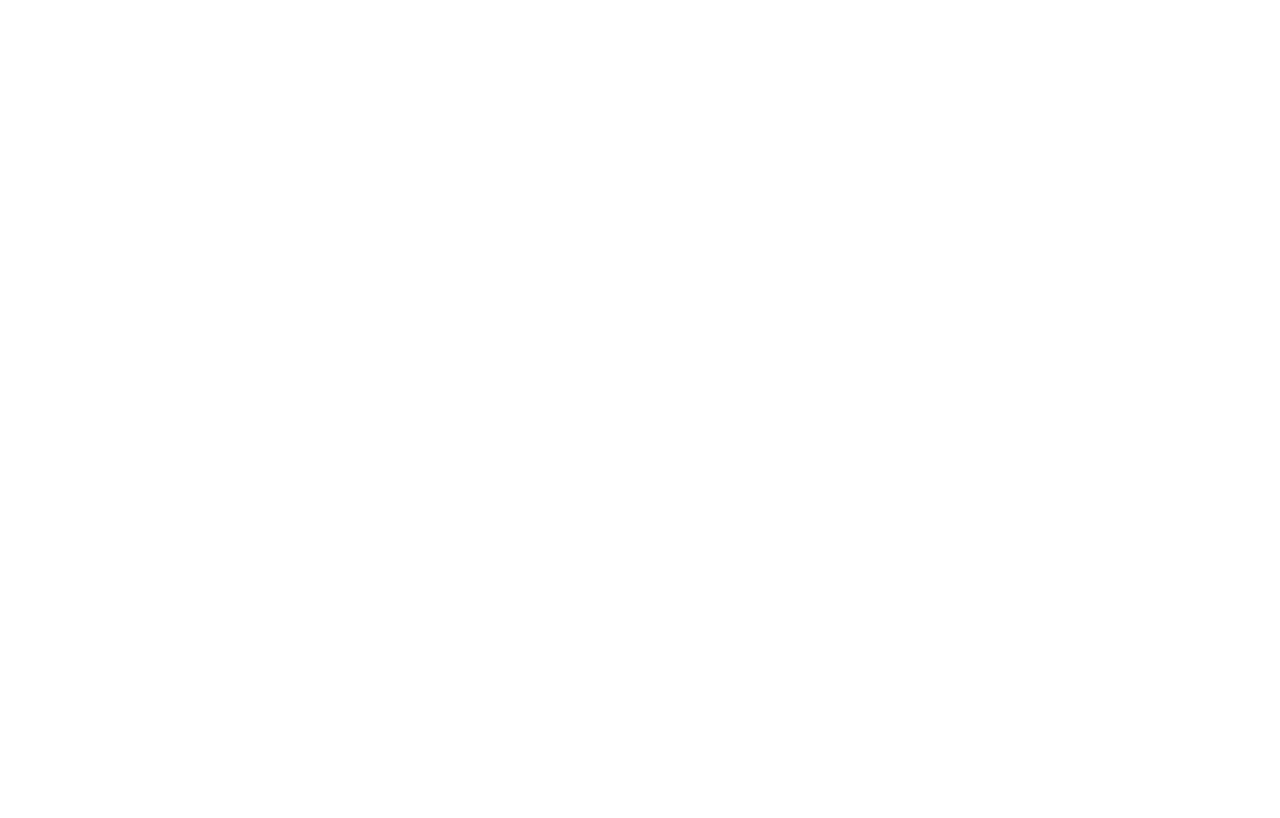
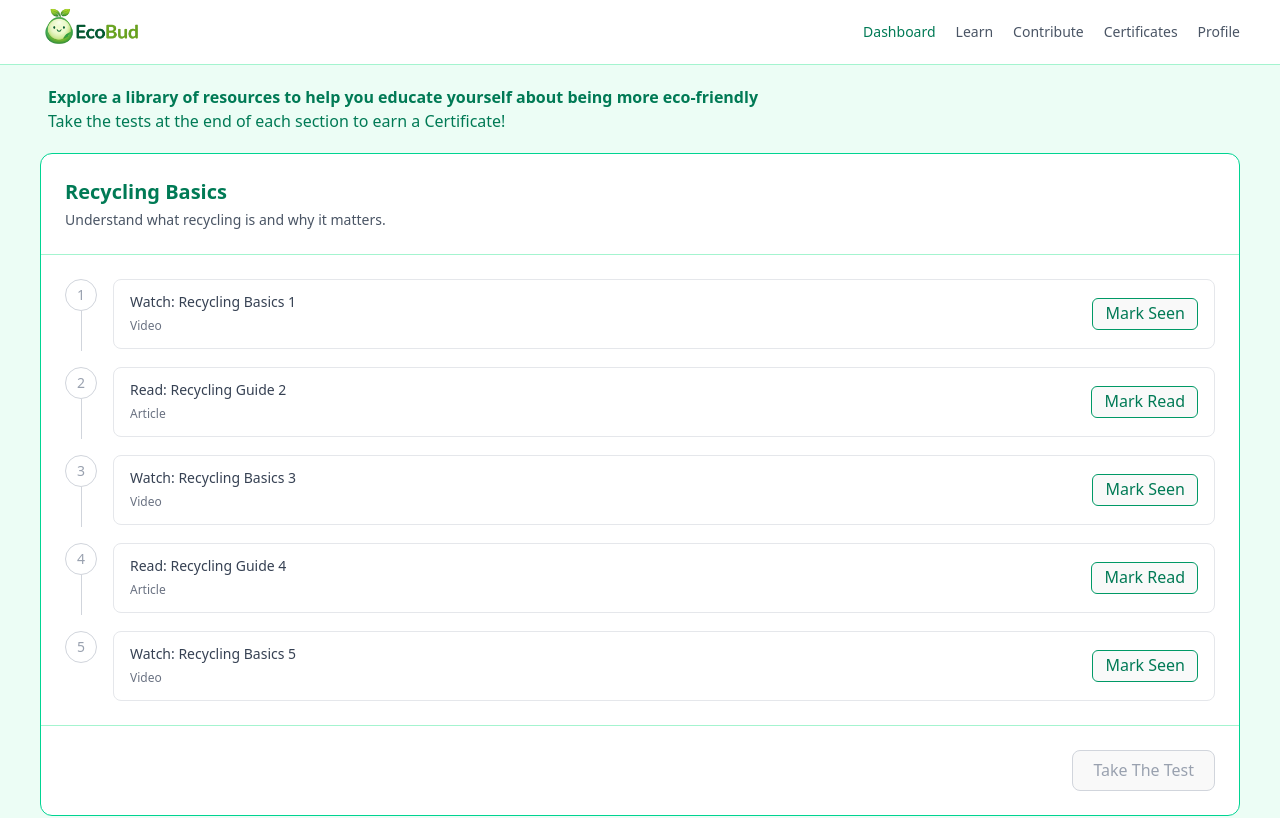
Before and after one commit to ritchdev/ecobud, a React (Vite) app in the folder frontend/: page /learn in a window 1280 px wide. Before the commit this address had no page. Shown: the top 818 px of the page. Built offline with nearby package versions, Linux system fonts and the light colour scheme; the HTML template or start-up script is replaced by a standard one.

Commit message:
Add Learn page

```diff
--- a/frontend/src/App.jsx
+++ b/frontend/src/App.jsx
@@ -4,11 +4,13 @@
 import Login from "./pages/Login";
 import Register from "./pages/Register";
 import Test from "./pages/Test";
+import Learn from "./pages/Learn";
 
 export default function App() {
   return (
     <Routes>
       <Route path="/" element={<LandingPage />}></Route>
+      <Route path="/learn" element={<Learn />}></Route>
       <Route path="/dashboard" element={<Dashboard />}></Route>
       <Route path="/register" element={<Register />}></Route>
       <Route path="/login" element={<Login />}></Route>
--- /dev/null
+++ b/frontend/src/pages/Learn.jsx
@@ -0,0 +1,155 @@
+import { useState } from "react";
+import Navbar from "../components/NavBar";
+
+/* =======================
+   MAIN LEARN PAGE
+======================= */
+
+export default function Learn() {
+  return (
+    <div className="w-screen bg-emerald-50">
+      <Navbar />
+      <div className="px-10 py-5">
+        <h2 className="text-emerald-700 font-semibold text-1xl pl-2">Explore a library of resources to help you educate yourself about being more eco-friendly</h2>
+        <h3 className="text-emerald-700 text-md pl-2 pb-5">Take the tests at the end of each section to earn a Certificate!</h3>
+        <LearnSection
+          title="Recycling Basics"
+          description="Understand what recycling is and why it matters."
+        />
+        <LearnSection
+          title="Plastic & E-Waste"
+          description="Learn how plastics and electronics affect the planet."
+        />
+        <LearnSection
+          title="Sustainable Living"
+          description="Everyday habits that reduce your environmental footprint."
+        />
+      </div>
+    </div>
+  );
+}
+
+
+function LearnSection({ title, description, }) {
+  const [items, setItems] = useState(
+    Array.from({ length: 5 }, (_, i) => ({
+      id: i,
+      type: i % 2 === 0 ? "video" : "article",
+      title:
+        i % 2 === 0
+          ? `Watch: Recycling Basics ${i + 1}`
+          : `Read: Recycling Guide ${i + 1}`,
+      completed: false,
+    }))
+  );
+
+  const allCompleted = items.every(item => item.completed);
+
+  function toggleItem(id) {
+    setItems(items =>
+      items.map(item =>
+        item.id === id
+          ? { ...item, completed: !item.completed }
+          : item
+      )
+    );
+  }
+  return (
+    <section className="border border-emerald-400 rounded-xl bg-white mb-10">
+
+      {/* Header */}
+      <div className="border-b border-emerald-200 p-6">
+        <h2 className="text-xl font-semibold text-emerald-700">
+          {title}
+        </h2>
+        <p className="text-gray-600 text-sm mt-1">
+          {description}
+        </p>
+      </div>
+
+      {/* Learning Flow */}
+      <LearningFlow
+        items={items}
+        onToggle={toggleItem}
+      />
+
+      {/* Footer */}
+      <div className="border-t border-emerald-200 p-6 flex justify-end">
+        <button disabled={!allCompleted} className={`border px-5 py-2 rounded-lg text-sm font-medium ${allCompleted ? "border-emerald-600 text-emerald-700 hover:bg-emerald-50" : "border-gray-300 text-gray-400 cursor-not-allowed"
+          } `}>
+          Take The Test
+        </button>
+      </div>
+    </section>
+  );
+}
+
+
+function LearningFlow({ items, onToggle }) {
+  return (
+    <div className="p-6 space-y-4">
+      {items.map((item, index) => (
+        <FlowItem
+          key={item.id}
+          item={item}
+          index={index}
+          isLast={index === items.length - 1}
+          onToggle={() => onToggle(item.id)}
+        />
+      ))}
+    </div>
+  );
+}
+
+
+function FlowItem({ item, index, onToggle, isLast }) {
+  return (
+    <div className="flex gap-4 items-start">
+
+      {/* Step indicator */}
+      <div className="flex flex-col items-center">
+        <div
+          className={`w-8 h-8 rounded-full border flex items-center justify-center text-sm font-medium
+            ${item.completed
+              ? "border-emerald-600 text-emerald-700"
+              : "border-gray-300 text-gray-400"
+            }`}
+        >
+          {index + 1}
+        </div>
+
+        {!isLast && (
+          <div className="w-px h-10 bg-gray-300" />
+        )}
+      </div>
+
+      {/* Content */}
+      <div className={`flex-1 border border-gray-200 rounded-lg px-4 py-3 flex items-center justify-between ${item.completed ? "bg-emerald-100" : "bg-white"}`}>
+        <div>
+          <p className="text-sm text-gray-700">
+            {item.title}
+          </p>
+          <span className="text-xs text-gray-500">
+            {item.type === "video" ? "Video" : "Article"}
+          </span>
+        </div>
+
+        <button
+          onClick={onToggle}
+          className={`text-xs px-3 py-1 rounded-md border transition ${item.completed
+              ? "border-gray-300 text-gray-400"
+              : "border-emerald-600 text-emerald-700 hover:bg-emerald-50"
+            }`}
+        >
+          {item.completed
+            ? item.type === "video"
+              ? "Seen"
+              : "Read"
+            : item.type === "video"
+              ? "Mark Seen"
+              : "Mark Read"}
+        </button>
+      </div>
+    </div>
+  );
+}
```
